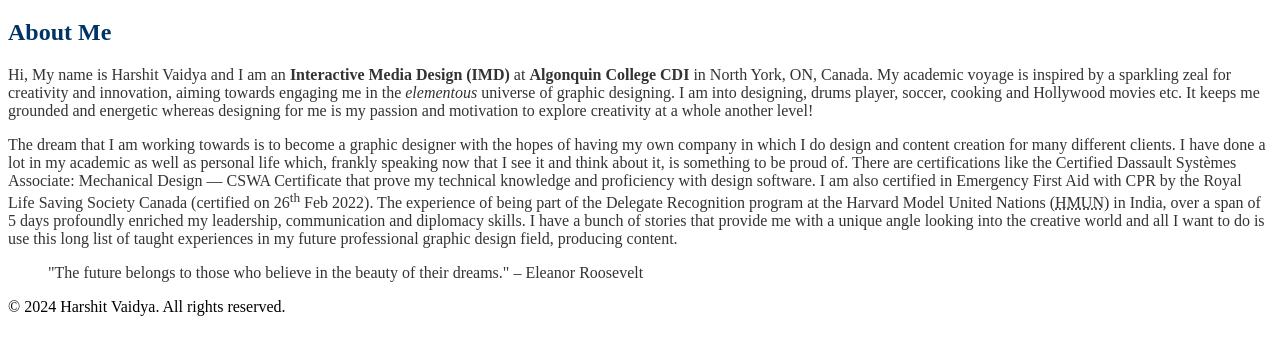
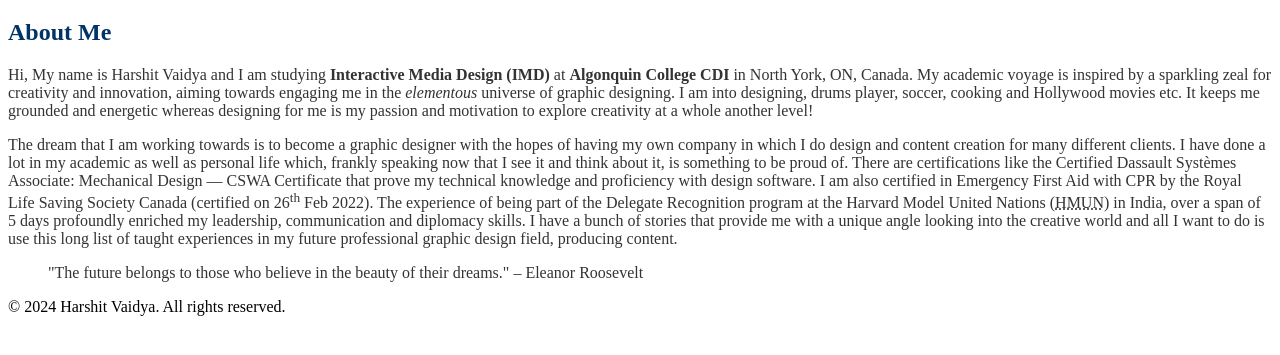
Before and after one commit to harshitvaidya26/html-assignment, a plain HTML site: page index.html in a window 1280 px wide. Shown: the part 61-416 px from the top of the page. Drawn offline with Linux system fonts and the light colour scheme.

Commit message:
Update index.html

```diff
--- a/index.html
+++ b/index.html
@@ -27,7 +27,7 @@
         <h2>About Me</h2> <!-- Heading for the "About Me" section -->
 
         <!-- Paragraph 1 about yourself -->
-        <p>Hi, My name is Harshit Vaidya and I am an <b>Interactive Media Design (IMD)</b> at <b>Algonquin College CDI</b> in North York, ON, Canada. My academic voyage is inspired by a sparkling zeal for creativity and innovation, aiming towards engaging me in the <em>elementous</em> universe of graphic designing. I am into designing, drums player, soccer, cooking and Hollywood movies etc. It keeps me grounded and energetic whereas designing for me is my passion and motivation to explore creativity at a whole another level!</p>
+        <p>Hi, My name is Harshit Vaidya and I am studying <b>Interactive Media Design (IMD)</b> at <b>Algonquin College CDI</b> in North York, ON, Canada. My academic voyage is inspired by a sparkling zeal for creativity and innovation, aiming towards engaging me in the <em>elementous</em> universe of graphic designing. I am into designing, drums player, soccer, cooking and Hollywood movies etc. It keeps me grounded and energetic whereas designing for me is my passion and motivation to explore creativity at a whole another level!</p>
 
         <!-- Paragraph 2 about yourself -->
         <p>The dream that I am working towards is to become a graphic designer with the hopes of having my own company in which I do design and content creation for many different clients. I have done a lot in my academic as well as personal life which, frankly speaking now that I see it and think about it, is something to be proud of. There are certifications like the Certified Dassault Systèmes Associate: Mechanical Design — CSWA Certificate that prove my technical knowledge and proficiency with design software. I am also certified in Emergency First Aid with CPR by the Royal Life Saving Society Canada (certified on 26<sup>th</sup> Feb 2022). The experience of being part of the Delegate Recognition program at the Harvard Model United Nations (<abbr title="HMUN">HMUN</abbr>) in India, over a span of 5 days profoundly enriched my leadership, communication and diplomacy skills. I have a bunch of stories that provide me with a unique angle looking into the creative world and all I want to do is use this long list of taught experiences in my future professional graphic design field, producing content.</p>
@@ -43,5 +43,4 @@
         <p>&copy; 2024 Harshit Vaidya. All rights reserved.</p> <!-- Copyright information -->
     </footer>
 </body>
-
 </html>
```
